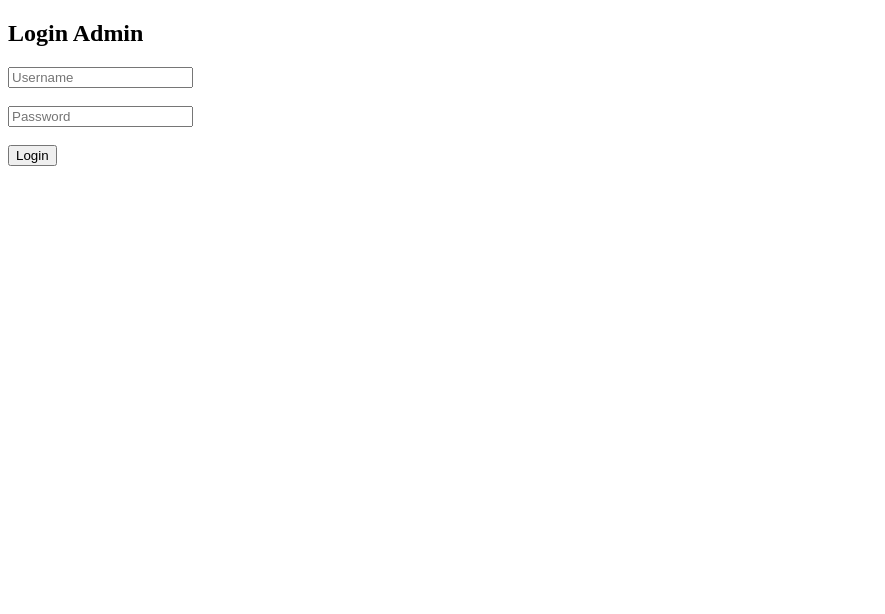
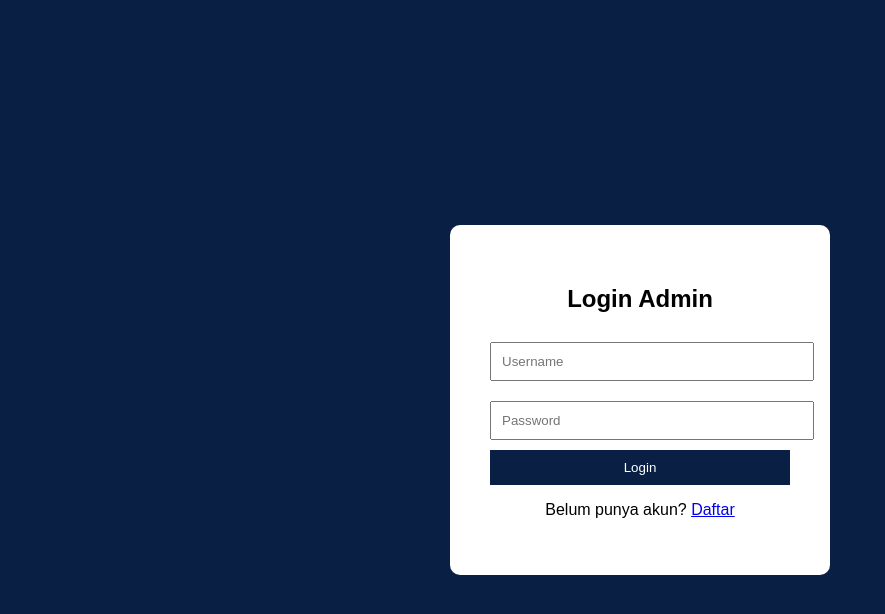
Before and after one commit to Cogander/school_system, a website: page public/index.html in a window 1280 px wide. Both pictures are taken after a click on the button "Login". Shown: the whole page, without its empty margins (0-885 px from the left). Drawn offline with Linux system fonts and the light colour scheme; no server answers.

Commit message:
Update index.html

```diff
--- a/public/index.html
+++ b/public/index.html
@@ -1,37 +1,78 @@
 <!DOCTYPE html>
-<html>
+<html lang="id">
 <head>
+<meta charset="UTF-8">
 <title>Login Sekolah</title>
+
+<style>
+body{
+    margin:0;
+    font-family:Arial;
+    background:#0a1f44;
+    display:flex;
+    justify-content:center;
+    align-items:center;
+    height:100vh;
+}
+
+.box{
+    background:white;
+    padding:40px;
+    width:300px;
+    border-radius:10px;
+    text-align:center;
+}
+
+input{
+    width:100%;
+    padding:10px;
+    margin:10px 0;
+}
+
+button{
+    width:100%;
+    padding:10px;
+    background:#0a1f44;
+    color:white;
+    border:none;
+    cursor:pointer;
+}
+</style>
 </head>
+
 <body>
 
+<div class="box">
 <h2>Login Admin</h2>
 
-<input id="username" placeholder="Username"><br><br>
-<input id="password" type="password" placeholder="Password"><br><br>
+<input id="username" placeholder="Username">
+<input id="password" type="password" placeholder="Password">
 
 <button onclick="login()">Login</button>
 
+<p>Belum punya akun? <a href="register.html">Daftar</a></p>
+</div>
+
 <script>
-async function login() {
+function login(){
 
-  const res = await fetch("/api/auth/login", {
-    method: "POST",
-    headers: { "Content-Type": "application/json" },
-    body: JSON.stringify({
-      username: document.getElementById("username").value,
-      password: document.getElementById("password").value
-    })
-  });
+    const user = localStorage.getItem("user");
 
-  const data = await res.json();
+    if(!user){
+        alert("Belum ada akun, silakan daftar dulu");
+        return;
+    }
 
-  if(data.token){
-    localStorage.setItem("token", data.token);
-    window.location.href = "dashboard.html";
-  } else {
-    alert("Login gagal");
-  }
+    const data = JSON.parse(user);
+
+    if(
+        document.getElementById("username").value === data.username &&
+        document.getElementById("password").value === data.password
+    ){
+        window.location.href="dashboard.html";
+    }else{
+        alert("Login gagal");
+    }
 }
 </script>
 
```
